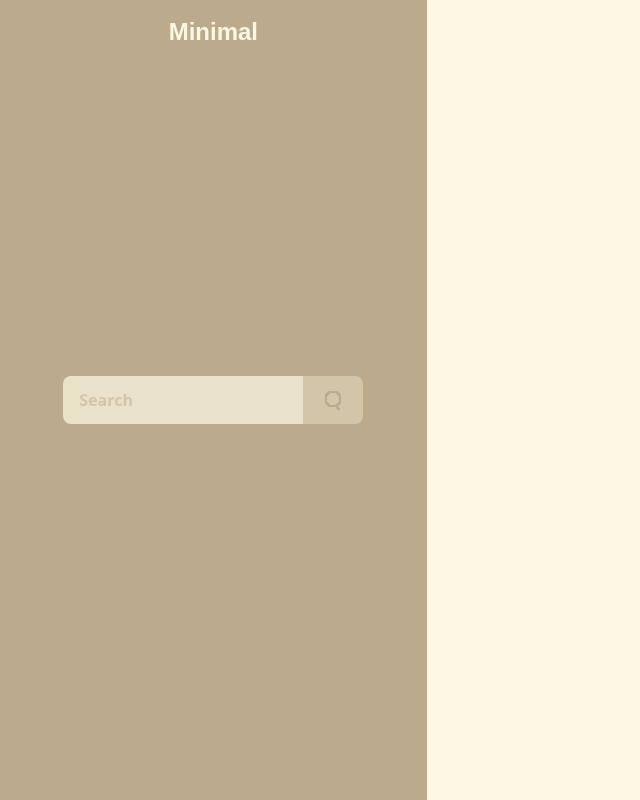
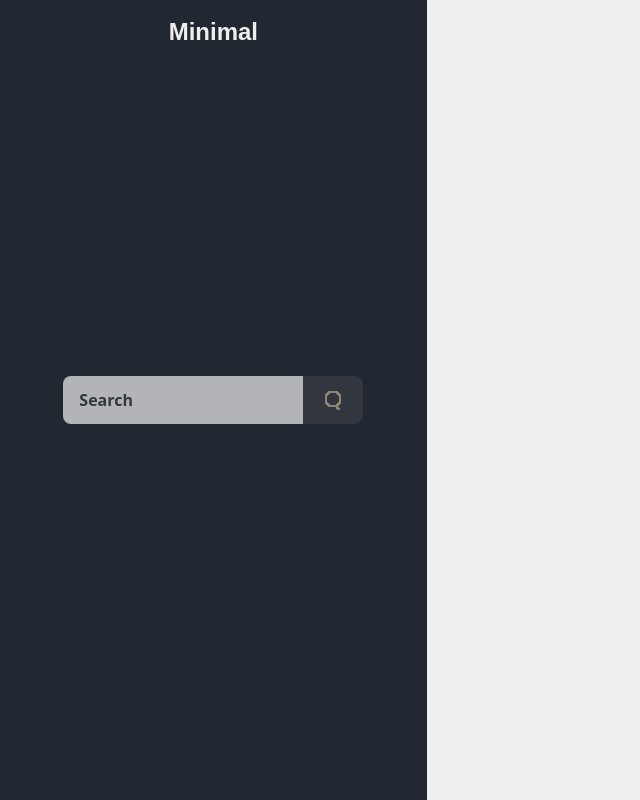
Before and after one commit to d3uceY/minimal-dictionary, a React (Vite) app: page / in a window 1280 px wide. Shown: the whole page, without its empty margins (0-640 px from the left). Built offline with nearby package versions, Linux system fonts and the light colour scheme; a web font is replaced by a local one.

Commit message:
fixed a bug where the text for the word dissapeared when you pressed seatch button

```diff
--- a/src/components/Results.jsx
+++ b/src/components/Results.jsx
@@ -32,6 +32,10 @@ export default function Results() {
     const [partOfSpeach, setPartOfSpeach] = useState('')
 
 
+    //this is the state that holds the word
+    const [word, setWord] = useState("")
+
+
     //this contains the state from the context api holding the value from the input
     const { inputValue } = useInput()
 
@@ -44,6 +48,8 @@ export default function Results() {
             const res = await axios(`/${param}`)
 
             setResponse(res.data)
+
+            setWord(param)
 
             setMeaning(res.data[0].meanings[0].definitions[0].definition)
 
@@ -79,14 +85,13 @@ export default function Results() {
 
 
 
-
     if (loading) {
         return (
-            <div className='flex h-screen items-center pl-4'>
+            <div className='flex h-screen items-center px-4'>
                 <div className='flex flex-col animate-pulse w-[600px] max-w-lg'>
-                    <div className='md:h-[8rem] h-[4rem] bg-grey-2 mb-3 w-full rounded-2xl'></div>
-                    <div className='md:h-[4rem] h-[2rem] bg-grey-2 w-full rounded-2xl'></div>
-                    <div className='md:h-[10rem] h-[5rem] bg-grey-2 mt-4 w-full rounded-2xl'></div>
+                    <div className='md:h-[8rem] h-[4rem] bg-grey-3 mb-3 w-full rounded-2xl'></div>
+                    <div className='md:h-[4rem] h-[2rem] bg-grey-3 w-full rounded-2xl'></div>
+                    <div className='md:h-[10rem] h-[5rem] bg-grey-3 mt-4 w-full rounded-2xl'></div>
                 </div>
             </div>
         )
@@ -108,14 +113,14 @@ export default function Results() {
 
 
 
-
+//
 
 
     return (
-        <div className="results pl-6 flex h-screen items-center">
+        <div className="results px-6 flex h-screen items-center">
             {response && (
                 <div>
-                    <h2 className='font-mono text-[2rem] md:text-[5rem] lg:text-[10rem] text-grey-4' id='word'>{inputValue}</h2>
+                    <h2 className='font-mono text-[2rem] md:text-[5rem] lg:text-[10rem] text-grey-4' id='word'>{word}</h2>
                     <div className='font-edu lg:text-2xl md:text-xl mb-3 font-bold flex items-center gap-4' id='phonetics'>
                         <Phonetic mean={phonetic} />
                         <PartOfSpeech mean={partOfSpeach} />
--- a/tailwind.config.js
+++ b/tailwind.config.js
@@ -7,10 +7,10 @@ export default {
   theme: {
     extend: {
       colors: {
-        "grey-1": "#FDF7E4",
-        "grey-2": "#FAEED1",
-        "grey-3": "#DED0B6",
-        "grey-4": "#BBAB8C"
+        "grey-1": "#EEEEEE",
+        "grey-2": "#00ADB5",
+        "grey-3": "#393E46",
+        "grey-4": "#222831"
       },
       fontFamily: {
         'edu': ['"Edu TAS Beginner"', 'cursive'],
```
